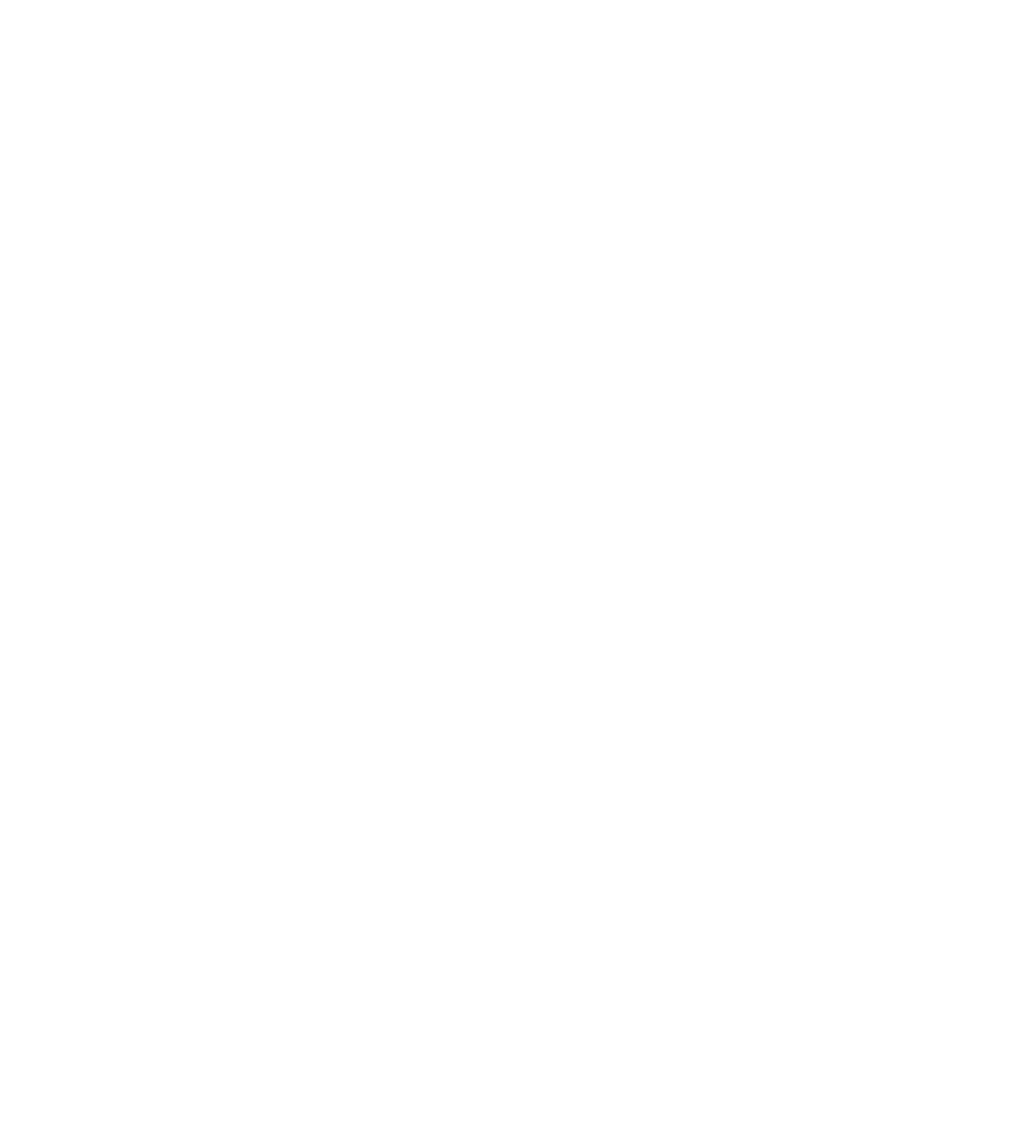
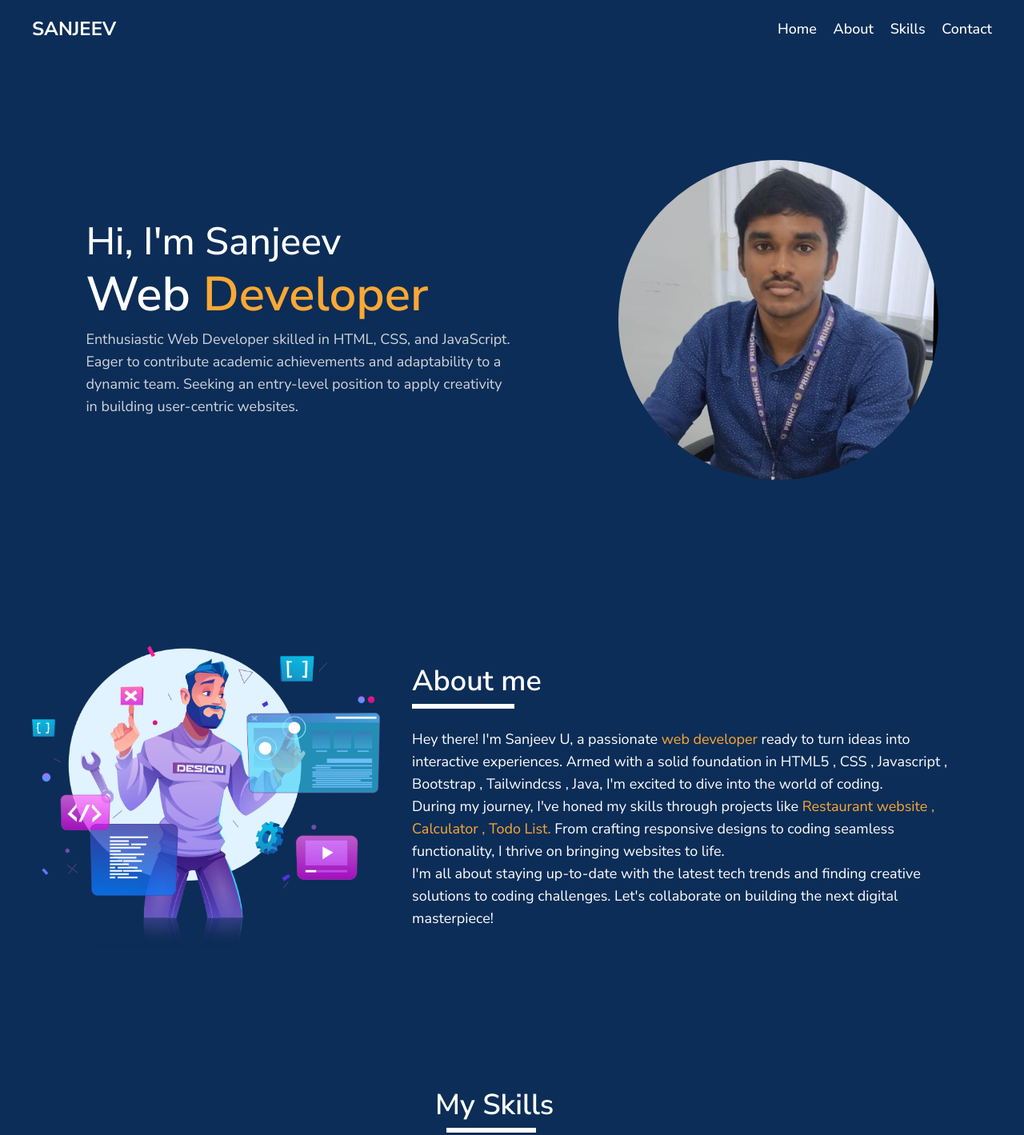
Before and after one commit to san1234100/sanjeev-portfolio, a website built with Vite: page index.html in a window 1280 px wide. Shown: the top 1419 px of the page at 80% size. Before the commit the page ends 800 px from the top, so only its background shows below. Built offline with nearby package versions, Linux system fonts and the light colour scheme.

Commit message:
design: skills

```diff
--- a/assets/css/main.css
+++ b/assets/css/main.css
@@ -1,3 +1,7 @@
 @tailwind base;
 @tailwind components;
 @tailwind utilities;
+
+*{
+    font-family: "Nunito Sans", sans-serif;
+}
--- a/index.html
+++ b/index.html
@@ -5,11 +5,100 @@
     <link rel="icon" type="image/svg+xml" href="/vite.svg" />
     <meta name="viewport" content="width=device-width, initial-scale=1.0" />
     <title>Sanjeev portfolio</title>
+    <!-- fonts -->
+    <link rel="preconnect" href="https://fonts.googleapis.com" />
+    <link rel="preconnect" href="https://fonts.gstatic.com" crossorigin />
+    <link
+      href="https://fonts.googleapis.com/css2?family=Noto+Sans:wght@400;600;700;900&display=swap"
+      rel="stylesheet"
+    />
+    <link rel="preconnect" href="https://fonts.googleapis.com" />
+    <link rel="preconnect" href="https://fonts.gstatic.com" crossorigin />
+    <link
+      href="https://fonts.googleapis.com/css2?family=Nunito+Sans:opsz,wght@6..12,400;6..12,500;6..12,600;6..12,700;6..12,900&display=swap"
+      rel="stylesheet"
+    />
     <!-- Tailwindcss -->
     <link rel="stylesheet" href="assets/css/main.css">
   </head>
-  <body>
-    <div id="app"></div>
+  <body class="bg-darkBlue">
+
+    <header class="py-5 px-10 flex items-center text-white justify-between">
+      <div class="font-bold text-2xl">SANJEEV</div>
+      <div class="space-x-4 text-lg">
+          <a href="#" class="font-medium hover:text-yellow">Home</a>
+          <a href="#" class="font-medium hover:text-yellow">About</a>
+          <a href="#" class="font-medium hover:text-yellow">Skills</a>
+          <a href="#" class="font-medium hover:text-yellow">Contact</a>
+      </div>
+    </header>
+    <!-- bg-hero -->
+    <section class="h-fit select-none text-white px-10 pt-32 flex items-center justify-around">
+      <div class="space-y-3">
+        <h3 class="font-medium text-5xl">Hi, I'm Sanjeev</h3>
+        <h1 class="font-semibold text-6xl">Web <span class="text-yellow">Developer</span></h1>
+        <p class="text-lg text-gray-300">
+          Enthusiastic Web Developer skilled in HTML, CSS, and JavaScript. <br>
+          Eager to contribute academic achievements and adaptability to a <br>
+          dynamic team. Seeking an entry-level position to apply creativity <br>
+          in building user-centric websites.
+        </p>
+        </div>
+        <div>
+          <img src="./assets/images/sanjeev.jpg" class="rounded-full" width="400" alt="">
+        </div>
+    </section>
+    <!-- about section -->
+    <section class="px-10 select-none pt-48 pb-40 h-fit flex items-center justify-around">
+      <div>
+        <img src="./assets/images/web-developer.webp" width="1200" class="bg-darkBlue" alt="">
+      </div>
+       <div class="text-white p-10">
+           <h1 class="text-4xl font-semibold">About me</h1>
+           <div class="h-1.5 w-32 my-2 bg-white"></div>
+           <div class="text-lg pt-4">
+            <p>
+              Hey there! I'm Sanjeev U, a passionate <span class="text-yellow">web developer</span> ready to
+              turn ideas into interactive experiences. Armed with a solid
+              foundation in HTML5 , CSS , Javascript , Bootstrap , Tailwindcss , Java, I'm
+              excited to dive into the world of coding.
+            </p>
+            <p >
+              During my journey, I've honed my skills through projects like
+              <span class="text-yellow"
+                >Restaurant website , Calculator , Todo List.</span
+              >
+              From crafting responsive designs to coding seamless
+              functionality, I thrive on bringing websites to life.
+            </p>
+            <p>
+              I'm all about staying up-to-date with the latest tech trends
+              and finding creative solutions to coding challenges. Let's
+              collaborate on building the next digital masterpiece!
+            </p>
+           </div>
+       </div>
+    </section>
+    <!-- skill section -->
+    <section class="h-fit pb-32 text-white">
+      <div class="w-48 mx-auto">
+        <h1 class="text-4xl font-semibold">My Skills</h1>
+        <div class="h-1.5 w-28 my-2 bg-white m-3.5"></div>
+      </div>
+      <div class="rounded-md bg-white p-10 max-w-4xl mx-auto mt-16">
+        <div class="flex items-center space-x-4">
+          <img src="./assets/images/htmlandcss.png" width="250" alt="html and css logo">
+          <img src="./assets/images/Bootstrap_logo.png" width="130" alt="bootstrap logo">
+          <img src="./assets/images/Tailwind_CSS_logo.png" width="400" alt="tailwindcss">
+        </div>
+        <div class="flex items-center space-x-7">
+          <img src="./assets/images/js.png" width="300" alt="javascript logo">
+          <img src="./assets/images/json.png" width="130" alt="json logo">
+          <img src="./assets/images/java.png" width="100" class="ms-10" alt="java logo">
+          <img src="./assets/images/sql.png" width="140" class="ms-5" alt="mysql logo">
+        </div>
+      </div>
+    </section>
     <script type="module" src="/assets/js/main.js"></script>
   </body>
 </html>
--- a/tailwind.config.js
+++ b/tailwind.config.js
@@ -5,7 +5,12 @@ export default {
     "./**/*.{js,ts,jsx,tsx}",
   ],
   theme: {
-    extend: {},
+    extend: {
+      colors : {
+        darkBlue:"#0C2D57",
+        yellow:"#FBA834"
+      }
+    },
   },
   plugins: [],
 }
```
Also changed, not shown: assets/images/Bootstrap_logo.png (added), assets/images/Tailwind_CSS_logo.png (added), assets/images/git-github.png (added), assets/images/htmlandcss.png (added), assets/images/java.png (added), assets/images/js.png (added), assets/images/json.png (added), assets/images/json.webp (added), assets/images/sanjeev.jpg (added), assets/images/sql.png (added), assets/images/web-developer.webp (added), assets/images/web-development.jpg (added), assets/images/webdevloper.png (added).
